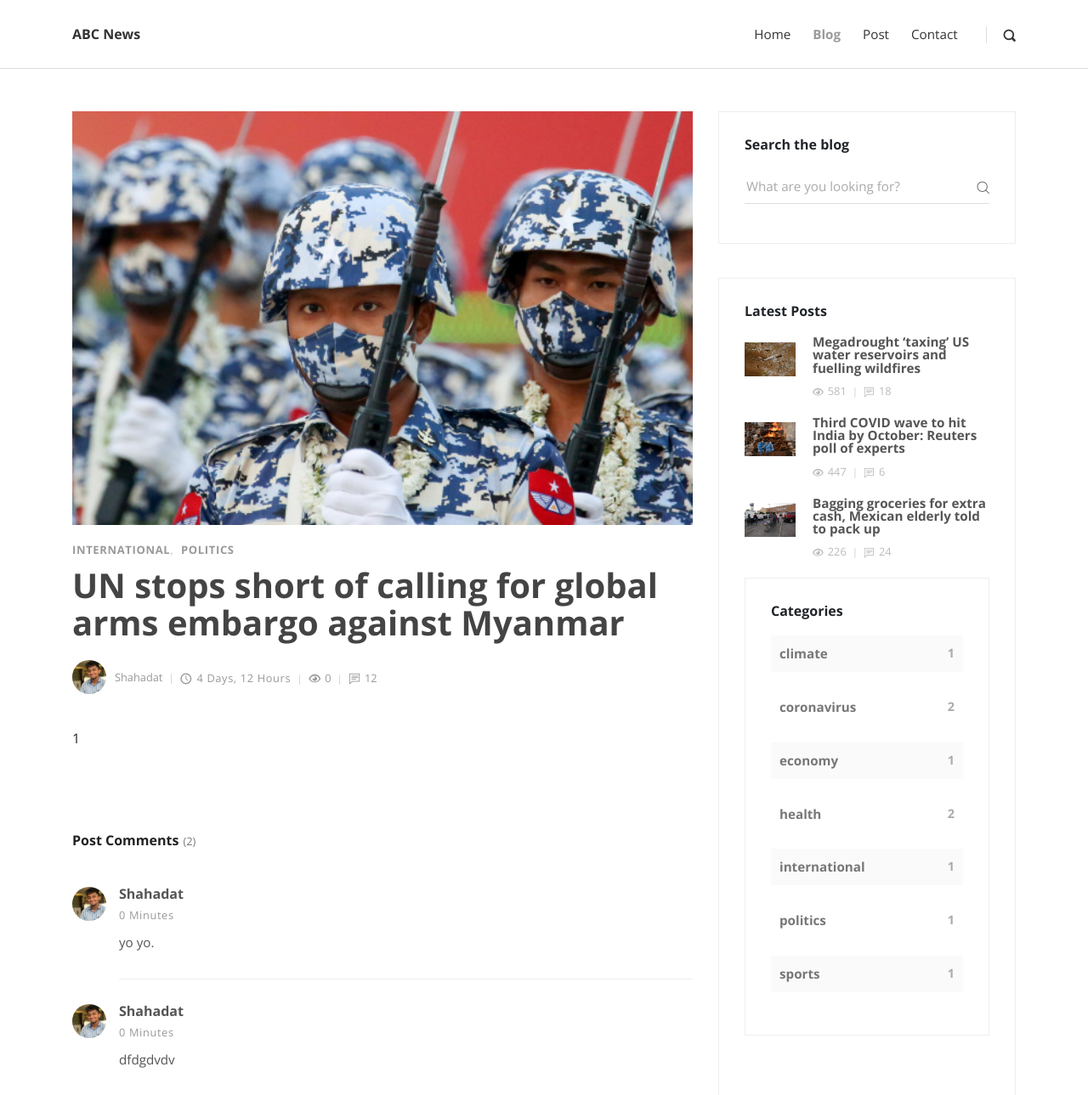
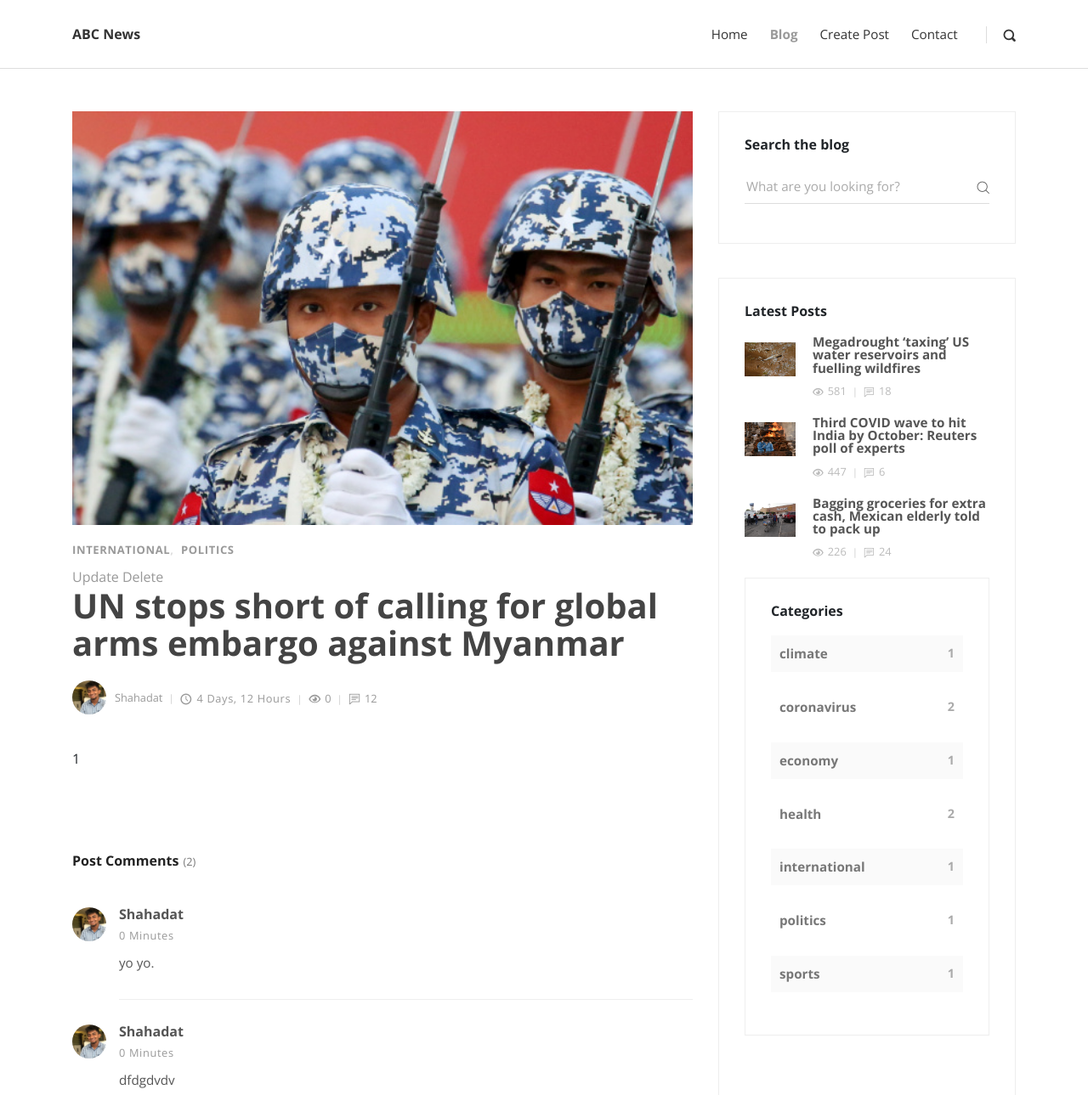
Before and after one commit to ShahadatShuvo/django_blog_app, a Django app: page /post/1/ in a window 1280 px wide. Shown: the top 1289 px of the page at 85% size. Run offline with Django 3.2, Linux system fonts and the light colour scheme; data comes from the database, SQL or seed files in the repository; both versions use the stored data as it was after the commit; some libraries are stand-ins or nearby versions.

Commit message:
updated..

```diff
--- a/blog/forms.py
+++ b/blog/forms.py
@@ -1,5 +1,23 @@
 from django import forms
-from blog.models.post import Comment
+from blog.models.post import Comment, Post
+from ckeditor.widgets import CKEditorWidget
+
+
+class PostForm(forms.ModelForm):
+    content = forms.CharField(widget=CKEditorWidget())
+
+    class Meta:
+        model = Post
+        fields = [
+            'title',
+            'overview',
+            'thumbnail',
+            'categories',
+            'content',
+            'featured',
+            'previous_post',
+            'next_post'
+        ]
 
 
 class CommentForm(forms.ModelForm):
--- a/blog/models/post.py
+++ b/blog/models/post.py
@@ -39,6 +39,16 @@ class Post(models.Model):
             'id': self.id,
         })
 
+    def get_update_url(self):
+        return reverse('post-update', kwargs={
+            'id': self.id,
+        })
+
+    def get_delete_url(self):
+        return reverse('post-delete', kwargs={
+            'id': self.id,
+        })
+
     @property
     def get_comments(self):
         return self.comments.all().order_by('-timestamp')
--- a/blog/views/__init__.py
+++ b/blog/views/__init__.py
@@ -2,3 +2,6 @@ from .index_view import indexView
 from .blog_view import blogView
 from .post_view import postView
 from .category_count_view import get_category_count
+from .post_create_view import post_create
+from .post_update_view import post_update
+from .post_delete_view import post_delete
--- /dev/null
+++ b/blog/views/post_delete_view.py
@@ -0,0 +1,5 @@
+
+
+
+def post_delete(request, id):
+    pass
--- /dev/null
+++ b/blog/views/post_update_view.py
@@ -0,0 +1,5 @@
+
+
+
+def post_update(request, id):
+    pass
--- a/django_blog_app/settings/core.py
+++ b/django_blog_app/settings/core.py
@@ -31,11 +31,14 @@ INSTALLED_APPS = [
 
     'ckeditor',
     'ckeditor_uploader',
+    'crispy_forms',
 
     'blog',
     # 'post',
     'merketing',
 ]
+
+CRISPY_TEMPLATE_PACK = 'bootstrap4'
 
 MIDDLEWARE = [
     'django.middleware.security.SecurityMiddleware',
--- a/django_blog_app/urls.py
+++ b/django_blog_app/urls.py
@@ -1,30 +1,23 @@
-"""django_blog_app URL Configuration
-
-The `urlpatterns` list routes URLs to views. For more information please see:
-    https://docs.djangoproject.com/en/3.2/topics/http/urls/
-Examples:
-Function views
-    1. Add an import:  from my_app import views
-    2. Add a URL to urlpatterns:  path('', views.home, name='home')
-Class-based views
-    1. Add an import:  from other_app.views import Home
-    2. Add a URL to urlpatterns:  path('', Home.as_view(), name='home')
-Including another URLconf
-    1. Import the include() function: from django.urls import include, path
-    2. Add a URL to urlpatterns:  path('blog/', include('blog.urls'))
-"""
 from django.contrib import admin
 from django.urls import path, include
 from django.conf import settings
 from django.conf.urls.static import static
-from blog.views import postView
+from blog.views import (
+    postView,
+    post_create,
+    post_update,
+    post_delete
+)
 
 urlpatterns = [
     path('admin/', admin.site.urls),
     path('ckeditor', include('ckeditor_uploader.urls')),
 
     path('', include('blog.urls')),
+    path('create/', post_create, name='post-create'),
     path('post/<id>/', postView, name='post-view'),
+    path('post/<id>/update/', post_update, name='post-update'),
+    path('post/<id>/delete/', post_delete, name='post-delete'),
 
 ]
 urlpatterns += static(settings.STATIC_URL, document_root=settings.STATIC_ROOT)
--- a/templates/header.html
+++ b/templates/header.html
@@ -8,12 +8,14 @@
             <div class="close-btn"><i class="icon-close"></i></div>
             <div class="row d-flex justify-content-center">
               <div class="col-md-8">
+
                 <form action="#">
                   <div class="form-group">
                     <input type="search" name="search" id="search" placeholder="What are you looking for?">
                     <button type="submit" class="submit"><i class="icon-search-1"></i></button>
                   </div>
                 </form>
+
               </div>
             </div>
           </div>
@@ -32,7 +34,7 @@
               </li>
               <li class="nav-item"><a href="/blog" class="nav-link active ">Blog</a>
               </li>
-              <li class="nav-item"><a href="/post" class="nav-link ">Post</a>
+              <li class="nav-item"><a href="/create" class="nav-link ">Create Post</a>
               </li>
               <li class="nav-item"><a href="#" class="nav-link ">Contact</a>
               </li>
--- a/templates/post.html
+++ b/templates/post.html
@@ -19,6 +19,10 @@
                                 {% endfor %}
                             </div>
                         </div>
+
+                        <a href="">Update</a>
+                        <a href="">Delete</a>
+
                         <h1>{{ post.title }}<a href="#"><i class="fa fa-bookmark-o"></i></a></h1>
                         <div class="post-footer d-flex align-items-center flex-column flex-sm-row"><a href="#"
                                                                                                       class="author d-flex align-items-center flex-wrap">
```
Also changed, not shown: blog/views/post_create_view.py (added, +17 -0 lines), templates/blog.html (+6 -4 lines), templates/post_create.html (added, +17 -0 lines), django_blog_app/db.sqlite3.
